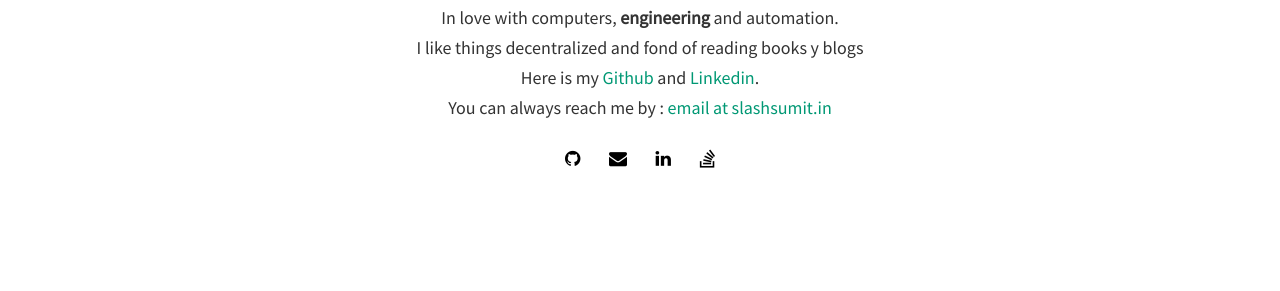
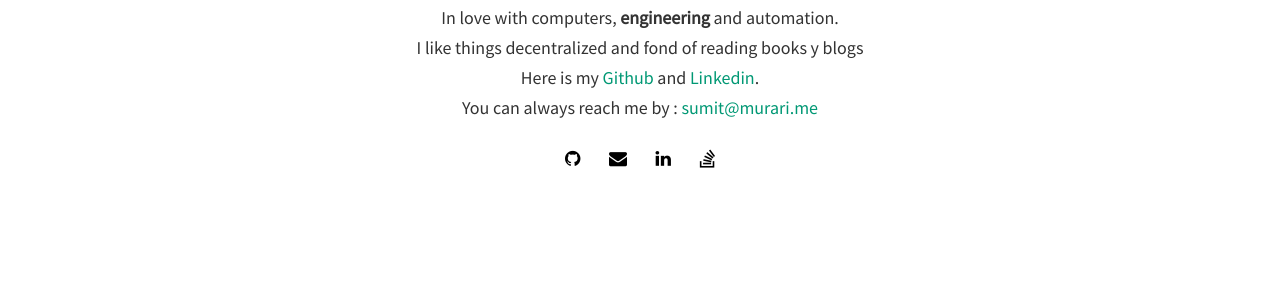
Before and after one commit to murarisumit/murarisumit.github.io, a Jekyll site: the page built from index.html, in a window 1280 px wide. Shown: the part 339-630 px from the top of the page. Built offline with Jekyll 4.4.1, drawn with Linux system fonts in a browser that asks for light colours; nearby versions of some CDN libraries; the list of posts is cut into pages by our own code.

Commit message:
Updated email address

```diff
--- a/index.html
+++ b/index.html
@@ -12,7 +12,7 @@ layout: home
           <h4> In love with computers, <b>engineering</b> and automation.</h4>
           <h4>I like things decentralized and fond of reading books y blogs</h4>
           <h4>Here is my <a href="https://github.com/{{ site.github }}"> Github </a> and <a href="https://linkedin.com/in/{{ site.github }}"> Linkedin</a>.</h4>
-      <h4> You can always reach me by : <a href="mailto:{{ site.email }}?Subject=Hello%20Sumit"> email at slashsumit.in </a></h4>
+      <h4> You can always reach me by : <a href="mailto:{{ site.email }}?Subject=Hello%20Sumit"> sumit@murari.me </a></h4>
 			</center>
 	  {% include social.html %}
 	</div>
```
